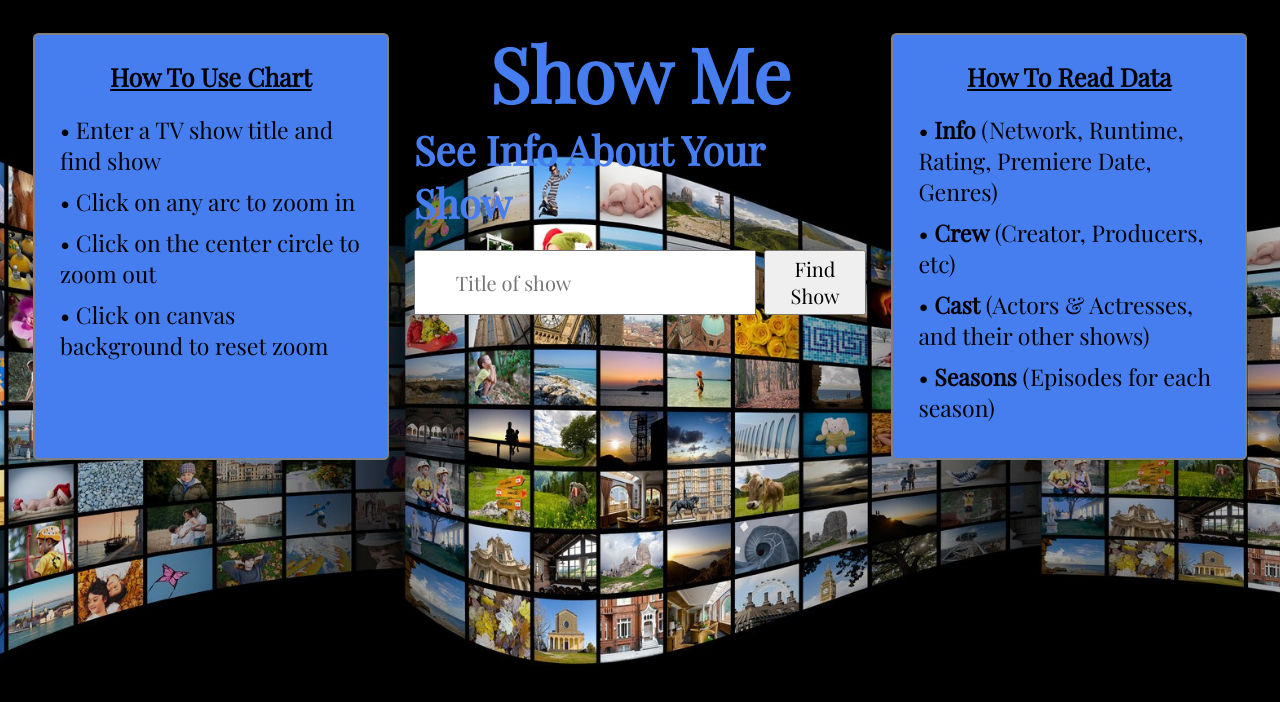
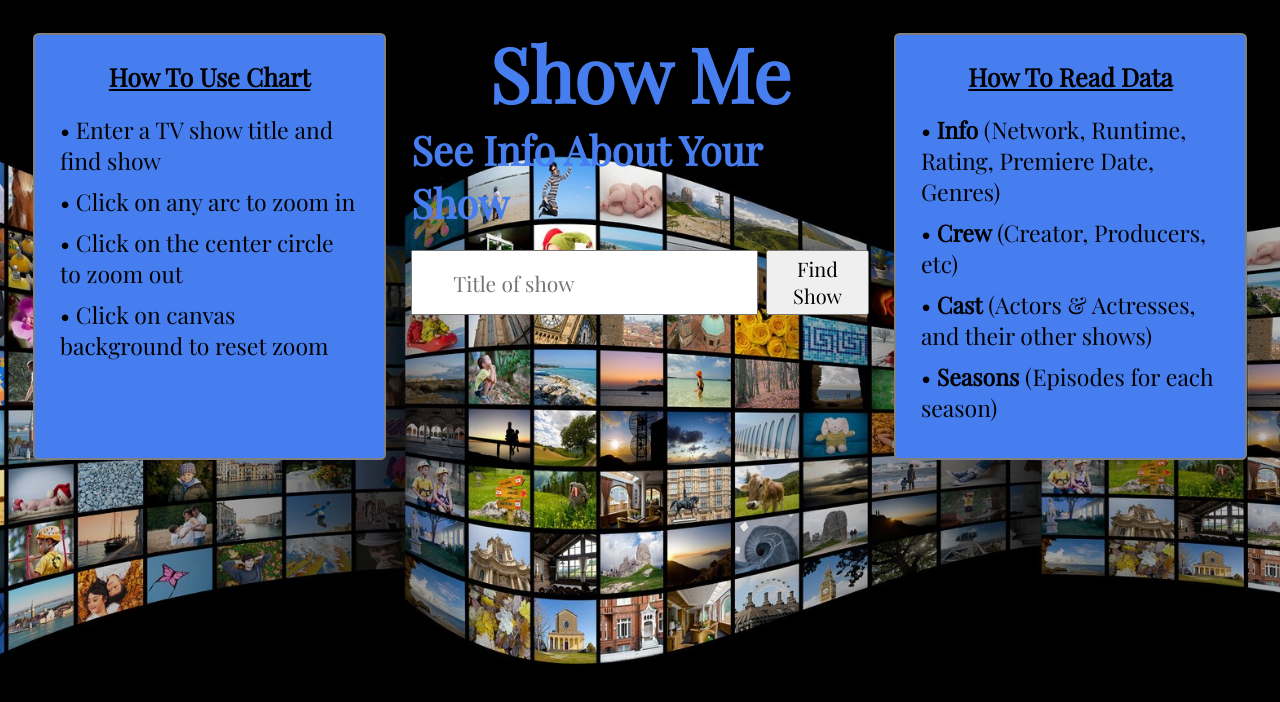
Before and after one commit to ivank710/Compare-Shows, a website built with webpack: page index.html in a window 1280 px wide. Built offline with nearby package versions, Linux system fonts and the light colour scheme.

Commit message:
Add width to boxes

```diff
--- a/main.css
+++ b/main.css
@@ -43,8 +43,7 @@ body {
 
 input{
   padding: 15px 40px;
-  font-size: 20px;
-
+  font-size: 21px;
   font-family: 'Playfair Display', serif;
 }
 
@@ -57,8 +56,8 @@ button{
 .instructions-box, .directions-box {
   display: flex;
   flex-direction: column;
-   background-color: #467EF0;
-  width: 350px;
+  background-color: #467EF0;
+  width: 375px;
   padding: 25px;
   margin: 25px;
   border-radius: 5.5px;
```
